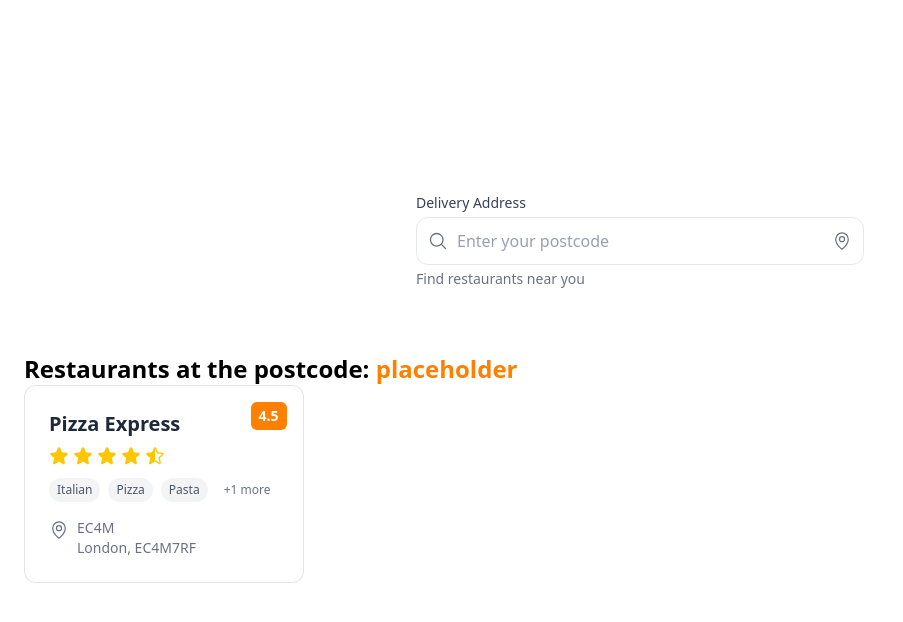
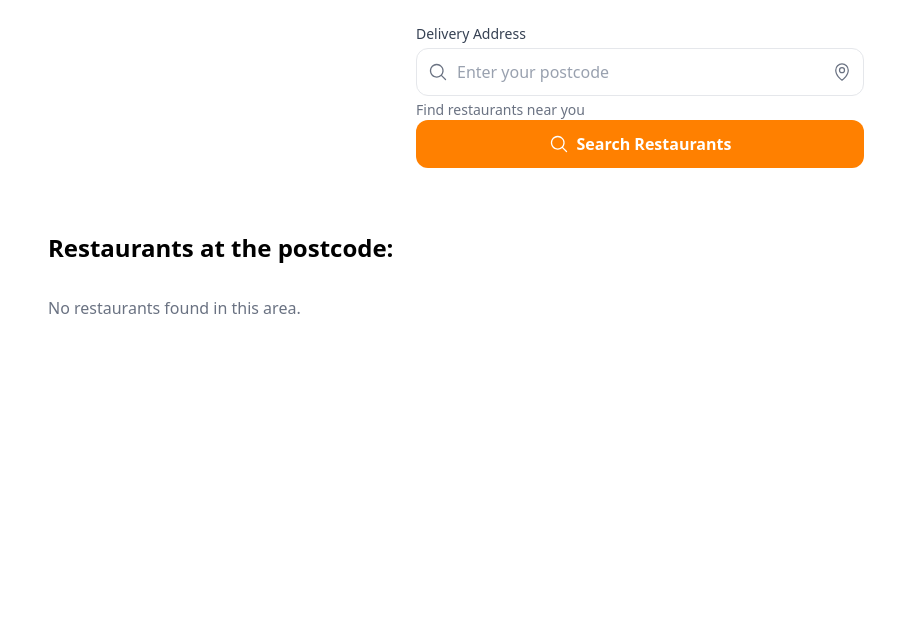
Before and after one commit to ykkalexx/justeat-assesemnet2025, a Next.js app: page / in a window 1280 px wide. Shown: the top 622 px of the page, without its empty margins (0-903 px from the left). Built offline with nearby package versions, Linux system fonts and the light colour scheme.

Commit message:
[wip] created reusable button component and fetching restaurants, waiting on cors issue to solve

```diff
--- /dev/null
+++ b/app/components/Button.tsx
@@ -0,0 +1,119 @@
+import React, { ButtonHTMLAttributes, forwardRef } from "react";
+import { cn } from "../utils/cn";
+
+interface ButtonProps extends ButtonHTMLAttributes<HTMLButtonElement> {
+  variant?: "primary" | "secondary" | "outline";
+  size?: "sm" | "md" | "lg";
+  fullWidth?: boolean;
+  isLoading?: boolean;
+  loadingText?: string;
+  startIcon?: React.ReactNode;
+  endIcon?: React.ReactNode;
+}
+
+export const Button = forwardRef<HTMLButtonElement, ButtonProps>(
+  (
+    {
+      className,
+      variant = "primary",
+      size = "md",
+      fullWidth = false,
+      isLoading = false,
+      loadingText = "Loading...",
+      startIcon,
+      endIcon,
+      disabled,
+      children,
+      ...props
+    },
+    ref
+  ) => {
+    const variants = {
+      primary: "bg-[#ff8000] hover:bg-[#ff9933] text-white",
+      secondary: "bg-gray-100 hover:bg-gray-200 text-gray-900",
+      outline:
+        "border-2 border-[#ff8000] text-[#ff8000] hover:bg-[#ff8000] hover:text-white",
+    };
+
+    const sizes = {
+      sm: "px-4 py-2 text-sm",
+      md: "px-6 py-3 text-base",
+      lg: "px-8 py-4 text-lg",
+    };
+
+    return (
+      <button
+        ref={ref}
+        disabled={isLoading || disabled}
+        className={cn(
+          // Base styles
+          "font-semibold rounded-xl transition-all duration-300",
+          "focus:outline-none focus:ring-2 focus:ring-offset-2",
+          "transform hover:scale-[1.02] active:scale-[0.98]",
+
+          // Variant styles
+          variants[variant],
+          variant === "primary" && "focus:ring-[#ff8000]/50",
+          variant === "secondary" && "focus:ring-gray-200",
+          variant === "outline" && "focus:ring-[#ff8000]/50",
+
+          // Size styles
+          sizes[size],
+
+          // Width styles
+          fullWidth && "w-full",
+
+          // Disabled styles
+          "disabled:opacity-50 disabled:cursor-not-allowed disabled:transform-none",
+
+          // Loading styles
+          isLoading && "cursor-wait",
+
+          // Custom classes
+          className
+        )}
+        {...props}
+      >
+        <div className="flex items-center justify-center gap-2">
+          {!isLoading && startIcon && (
+            <span className="inline-flex shrink-0">{startIcon}</span>
+          )}
+
+          {isLoading ? (
+            <div className="flex items-center gap-2">
+              <svg
+                className="animate-spin -ml-1 mr-2 h-4 w-4"
+                xmlns="http://www.w3.org/2000/svg"
+                fill="none"
+                viewBox="0 0 24 24"
+              >
+                <circle
+                  className="opacity-25"
+                  cx="12"
+                  cy="12"
+                  r="10"
+                  stroke="currentColor"
+                  strokeWidth="4"
+                ></circle>
+                <path
+                  className="opacity-75"
+                  fill="currentColor"
+                  d="M4 12a8 8 0 018-8V0C5.373 0 0 5.373 0 12h4zm2 5.291A7.962 7.962 0 014 12H0c0 3.042 1.135 5.824 3 7.938l3-2.647z"
+                ></path>
+              </svg>
+              {loadingText}
+            </div>
+          ) : (
+            children
+          )}
+
+          {!isLoading && endIcon && (
+            <span className="inline-flex shrink-0">{endIcon}</span>
+          )}
+        </div>
+      </button>
+    );
+  }
+);
+
+Button.displayName = "Button";
--- a/app/components/Input.tsx
+++ b/app/components/Input.tsx
@@ -10,6 +10,8 @@
   startIcon?: React.ReactNode;
   endIcon?: React.ReactNode;
   fullWidth?: boolean;
+  value?: string;
+  onChange?: (e: React.ChangeEvent<HTMLInputElement>) => void;
 }
 
 export const Input = forwardRef<HTMLInputElement, InputProps>(
--- a/app/page.tsx
+++ b/app/page.tsx
@@ -3,52 +3,94 @@
 import { Input } from "./components/Input";
 import { MagnifyingGlass, MapPin } from "@phosphor-icons/react";
 import { RestaurantCard } from "./components/RestaurantCard";
+import { fetchRestaurantsByPostcode } from "./service/api";
+import { FilteredRestaurant } from "./types";
+import { useState } from "react";
+import { Button } from "./components/Button";
 
 export default function Home() {
-  // this is just a placeholder for the restaurant card
-  const restaurant = {
-    name: "Pizza Express",
-    rating: 4.5,
-    cuisines: ["Italian", "Pizza", "Pasta", "Vegetarian"],
-    address: {
-      district: "EC4M",
-      area: "London",
-      postalCode: "EC4M7RF",
-      canonicalName: "ec4m-london",
-      location: {
-        type: "Point",
-        coordinates: [-0.103125, 51.516445],
-      },
-    },
+  const [postcode, setPostcode] = useState("");
+  const [restaurants, setRestaurants] = useState<FilteredRestaurant[]>([]);
+  const [loading, setLoading] = useState(false);
+  const [error, setError] = useState<string | null>(null);
+
+  const handleSearch = async (e: React.FormEvent) => {
+    e.preventDefault();
+    console.log("Searching for restaurants in:", postcode);
+    if (!postcode.trim()) {
+      setError("Please enter a postcode");
+      return;
+    }
+
+    try {
+      setLoading(true);
+      setError(null);
+      console.log("hit");
+      const data = await fetchRestaurantsByPostcode(postcode);
+      console.log("data", data);
+      setRestaurants(data.slice(0, 10));
+    } catch (err) {
+      setError(
+        "Error fetching restaurants. Please check your postcode and try again."
+      );
+      console.error("Error fetching restaurants:", err);
+    } finally {
+      setLoading(false);
+    }
   };
 
   return (
-    <div className="w-full h-screen flex flex-col items-center justify-center">
+    <div className="w-full h-screen flex flex-col items-center p-6">
       <div className="w-full max-w-md">
+        <form onSubmit={handleSearch}>
           <Input
             label="Delivery Address"
             placeholder="Enter your postcode"
             startIcon={<MagnifyingGlass className="w-5 h-5" />}
             endIcon={<MapPin className="w-5 h-5" />}
             helperText="Find restaurants near you"
+            error={error || undefined}
+            value={postcode}
+            onChange={(e) => setPostcode(e.target.value.toUpperCase())}
             fullWidth
           />
+          <Button
+            type="submit"
+            fullWidth
+            isLoading={loading}
+            loadingText="Searching..."
+            startIcon={<MagnifyingGlass className="w-5 h-5" />}
+          >
+            Search Restaurants
+          </Button>
+        </form>
       </div>
+
       <div className="w-full flex items-start flex-col mt-10 p-6">
         <h1 className="font-semibold text-2xl">
           Restaurants at the postcode:{" "}
           {/* using just eats orange to keep it in theme :P */}
-          <span className="text-[#ff8000]">placeholder</span>
+          <span className="text-[#ff8000]">{postcode}</span>
         </h1>
-        <div>
+
+        <div className="grid grid-cols-1 md:grid-cols-2 lg:grid-cols-3 gap-6">
+          {restaurants.map((restaurant) => (
             <RestaurantCard
+              key={restaurant.name}
               restaurant={restaurant}
               onClick={() => {
-              // Future modal implementation
-              console.log("Open modal for", restaurant.name);
+                console.log("Clicked restaurant:", restaurant.name);
+                // modal implementation
               }}
             />
+          ))}
         </div>
+
+        {restaurants.length === 0 && !loading && (
+          <div className="text-center text-gray-500 mt-8">
+            No restaurants found in this area.
+          </div>
+        )}
       </div>
     </div>
   );
--- a/app/service/api.ts
+++ b/app/service/api.ts
@@ -5,7 +5,14 @@
 ): Promise<FilteredRestaurant[]> => {
   try {
     const response = await fetch(
-      `https://uk.api.just-eat.io/discovery/uk/restaurants/enriched/bypostcode/${postcode}`
+      `https://uk.api.just-eat.io/discovery/uk/restaurants/enriched/bypostcode/${postcode}`,
+      {
+        method: "GET",
+        headers: {
+          Accept: "application/json",
+          "Content-Type": "application/json",
+        },
+      }
     );
 
     if (!response.ok) {
```
Lines whose indentation alone changed are shown as unchanged.
